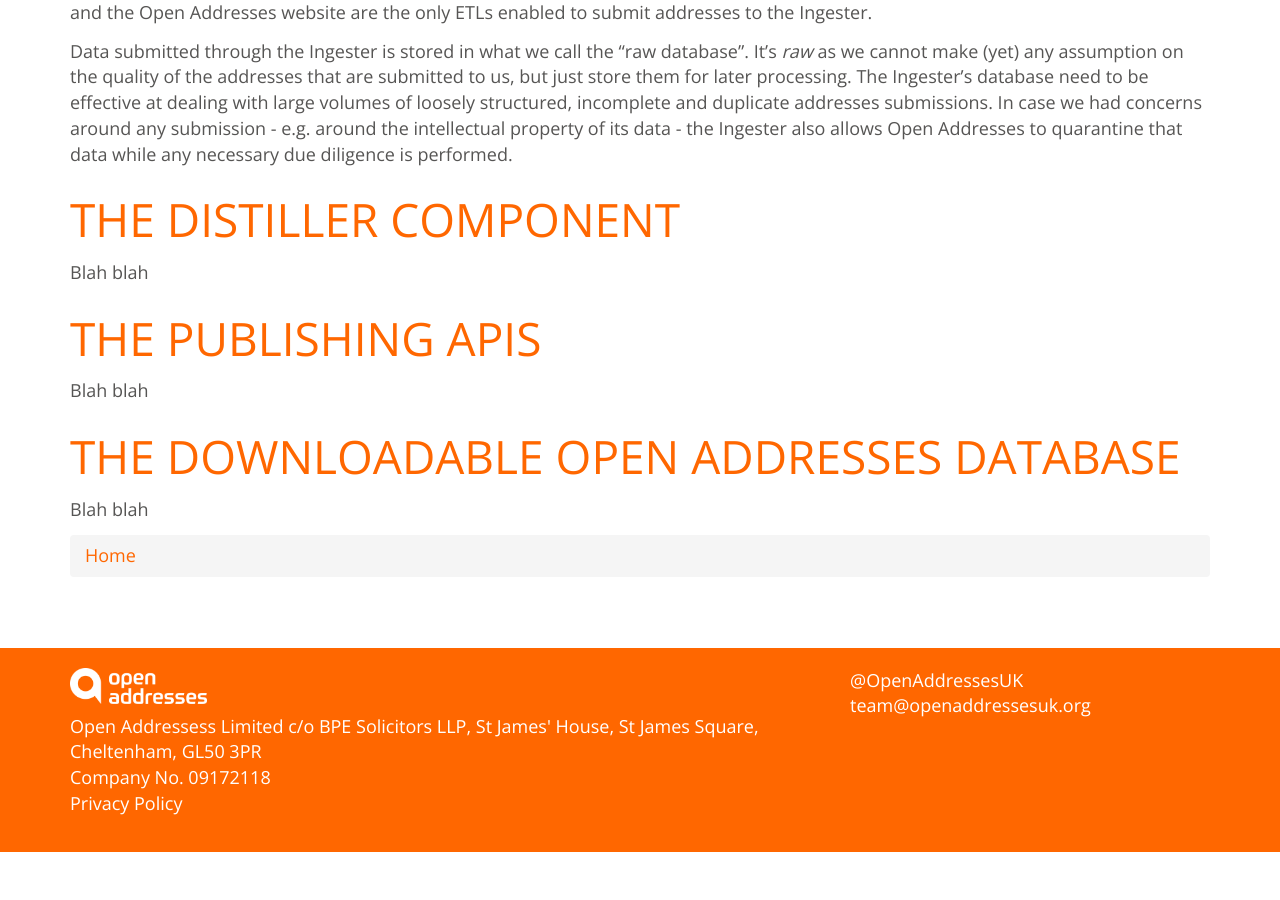
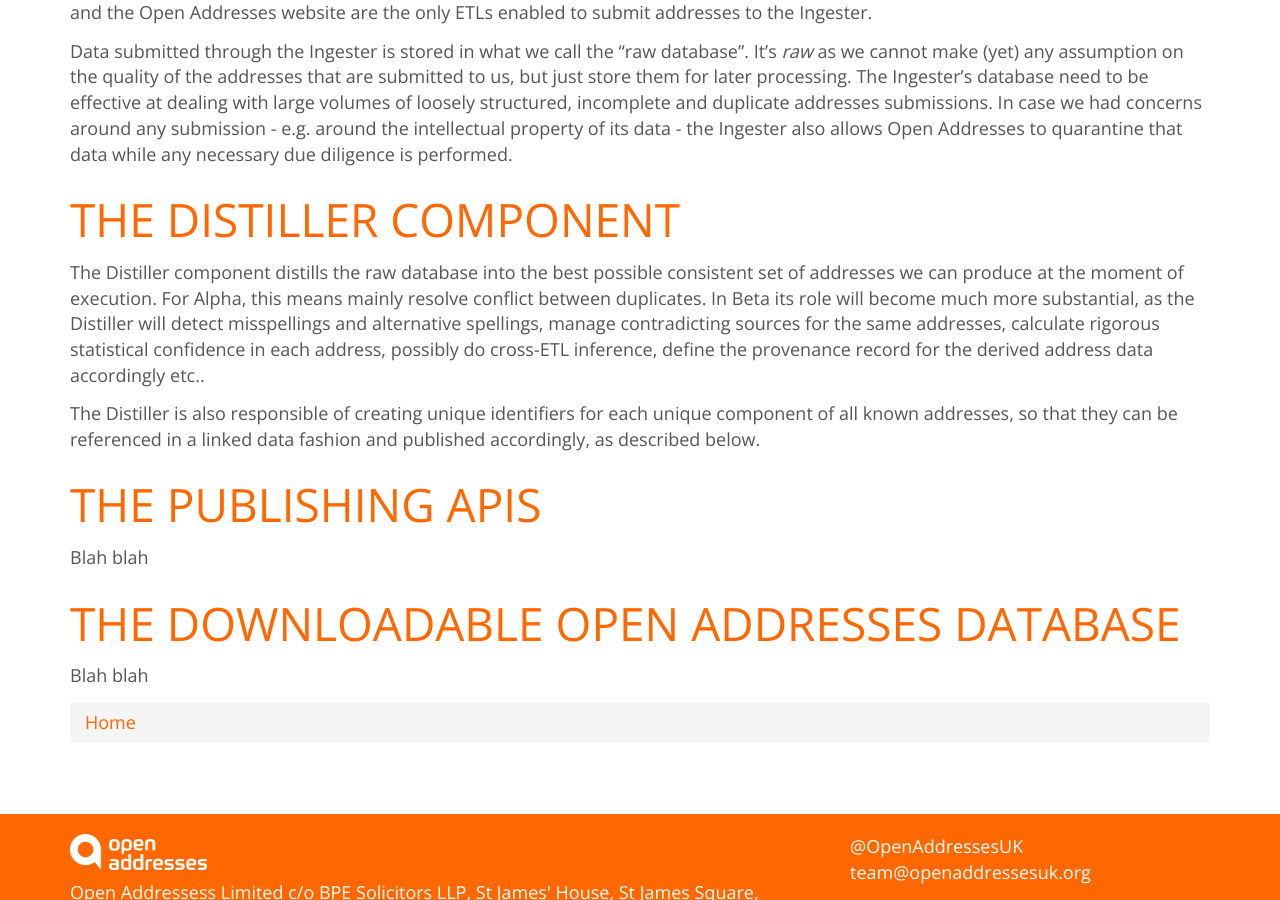
Before and after one commit to OpenAddressesUK/OLD_openaddressesuk.github.io, a Jekyll site: the page built from docs.md, in a window 1280 px wide and 900 px high, scrolled down 2200 px. Built offline with Jekyll 4.4.1, drawn with Linux system fonts in a browser that asks for light colours; nearby versions of some CDN libraries; before the commit the page ends 3052 px from its top, so only the background shows below that.

Commit message:
Added Distiller description

```diff
--- a/docs.md
+++ b/docs.md
@@ -55,7 +55,9 @@ During Beta we will publish instructions on how to run your own ETL and interfac
 Data submitted through the Ingester is stored in what we call the "raw database". It's *raw* as we cannot make (yet) any assumption on the quality of the addresses that are submitted to us, but just store them for later processing. The Ingester's database need to be effective at dealing with large volumes of loosely structured, incomplete and duplicate addresses submissions. In case we had concerns around any submission - e.g. around the intellectual property of its data - the Ingester also allows Open Addresses to quarantine that data while any necessary due diligence is performed.
 
 #<a name='distiller'>The Distiller component</a>
-Blah blah
+The Distiller component distills the raw database into the best possible consistent set of addresses we can produce at the moment of execution. For Alpha, this means mainly resolve conflict between duplicates. In Beta its role will become much more substantial, as the Distiller will detect misspellings and alternative spellings, manage contradicting sources for the same addresses, calculate rigorous statistical confidence in each address, possibly do cross-ETL inference, define the provenance record for the derived address data accordingly etc..
+
+The Distiller is also responsible of creating unique identifiers for each unique component of all known addresses, so that they can be referenced in a linked data fashion and published accordingly, as described below.
 
 #<a name='publishingapis'>The publishing APIs</a>
 Blah blah
```
